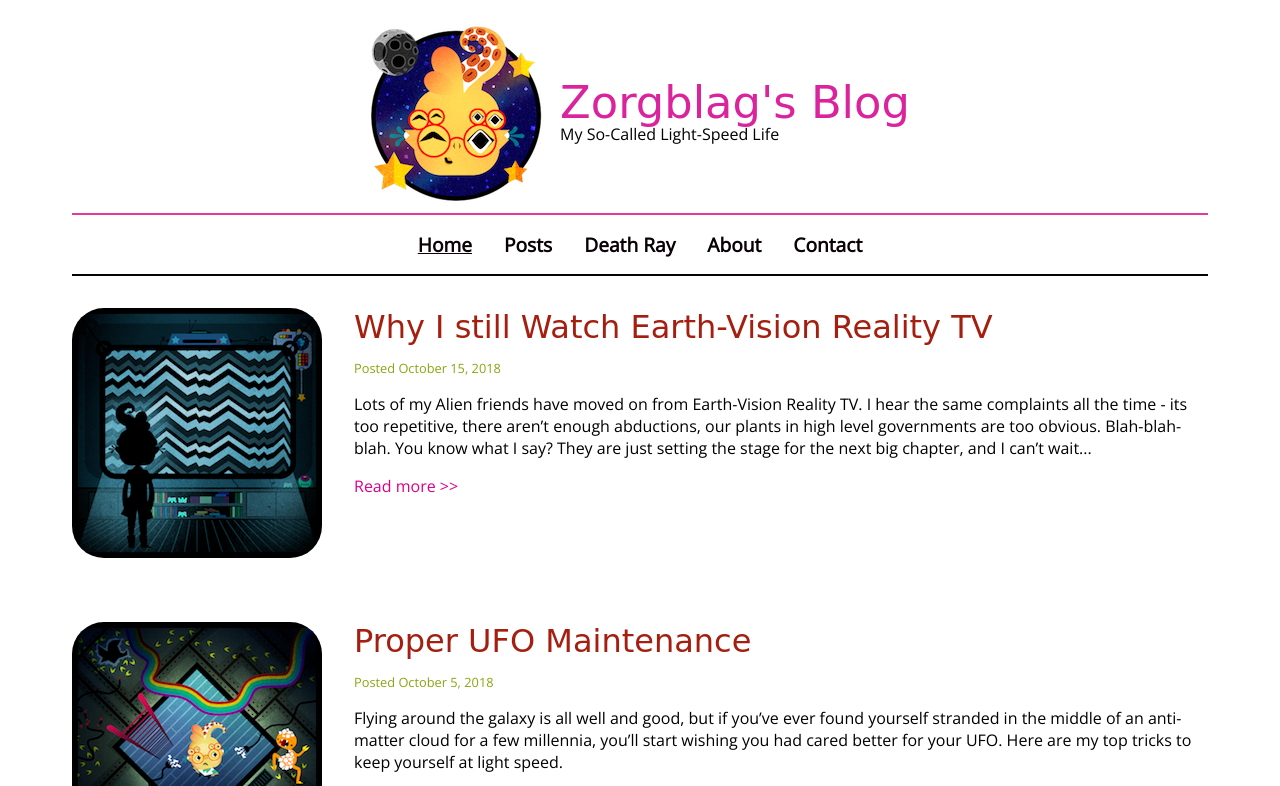
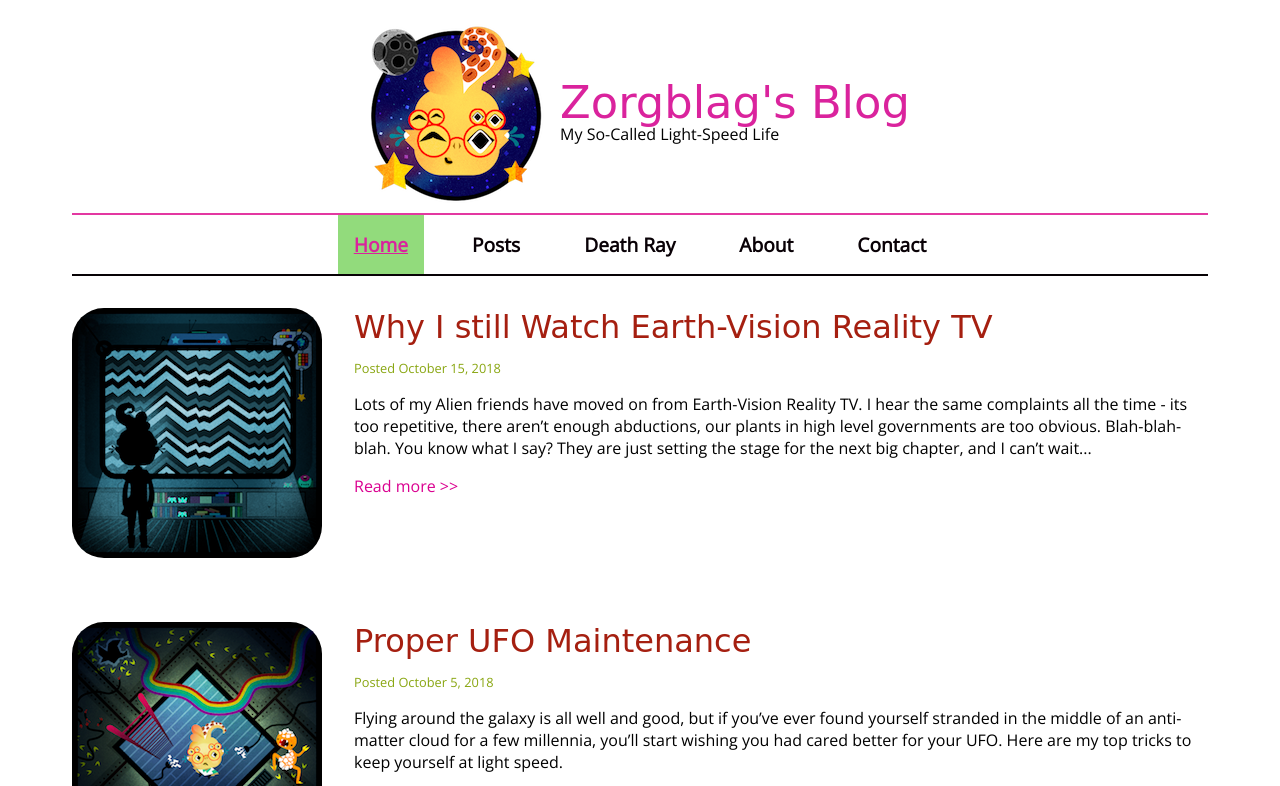
Before and after one commit to adiKhan12/Front-End-Masters-BOOT-CAMP, a plain HTML site: page Blog Website Task/blog.html in a window 1280 px wide. In both pictures the pointer is over the link "Home". Shown: the top 786 px of the page. Drawn offline with nearby package versions, Linux system fonts and the light colour scheme; a web font is replaced by a local one.

Commit message:
Update styles.css

```diff
--- a/Blog Website Task/css/styles.css
+++ b/Blog Website Task/css/styles.css
@@ -45,8 +45,16 @@ nav ul li a{
     text-decoration: none;
     color: #090106;
     font-size: 1.2rem;
+    padding: 1rem;
+    margin: 0%;
     font-weight: 600;
 
+}
+
+nav a:hover{
+    background-color: #92db7c;
+
+    color: #da239d;
 }
 
 /* Main Post - Section */
```
